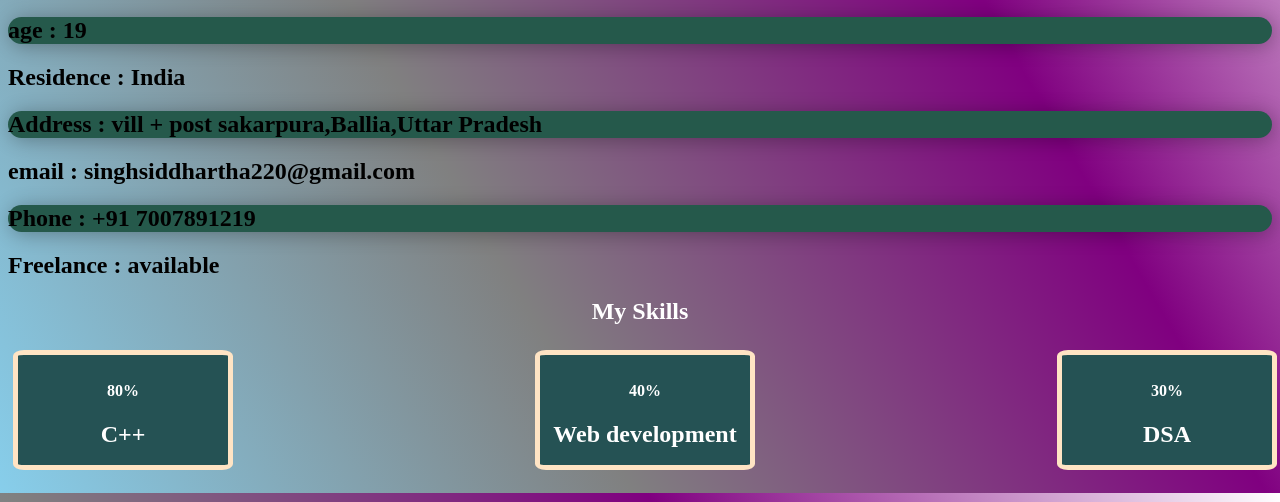
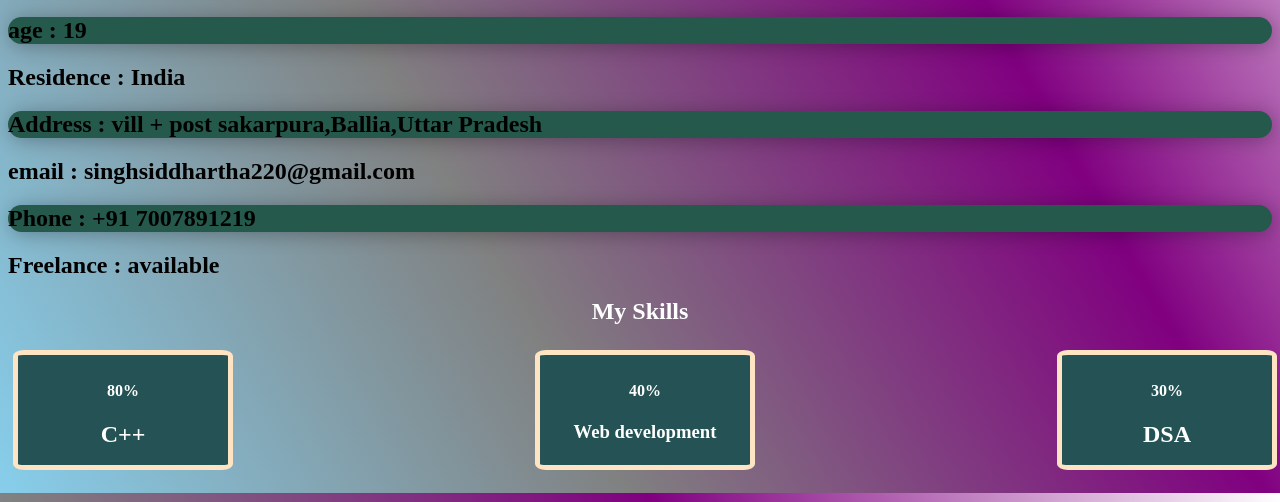
Before and after one commit to 13siddhu/portfolio.io, a plain HTML site: page index.html in a window 1280 px wide. Shown: the part 580-1082 px from the top of the page. Drawn offline with Linux system fonts and the light colour scheme.

Commit message:
Update index.html

```diff
--- a/index.html
+++ b/index.html
@@ -65,7 +65,7 @@
 
         <nav class="webd" style="text-align: center;">
            <h1>40%</h1>
-           <h2>Web development</h2>
+           <h3>Web development</h3>
         </nav>
 
         <nav class="dsa" style="text-align: center;">
```
